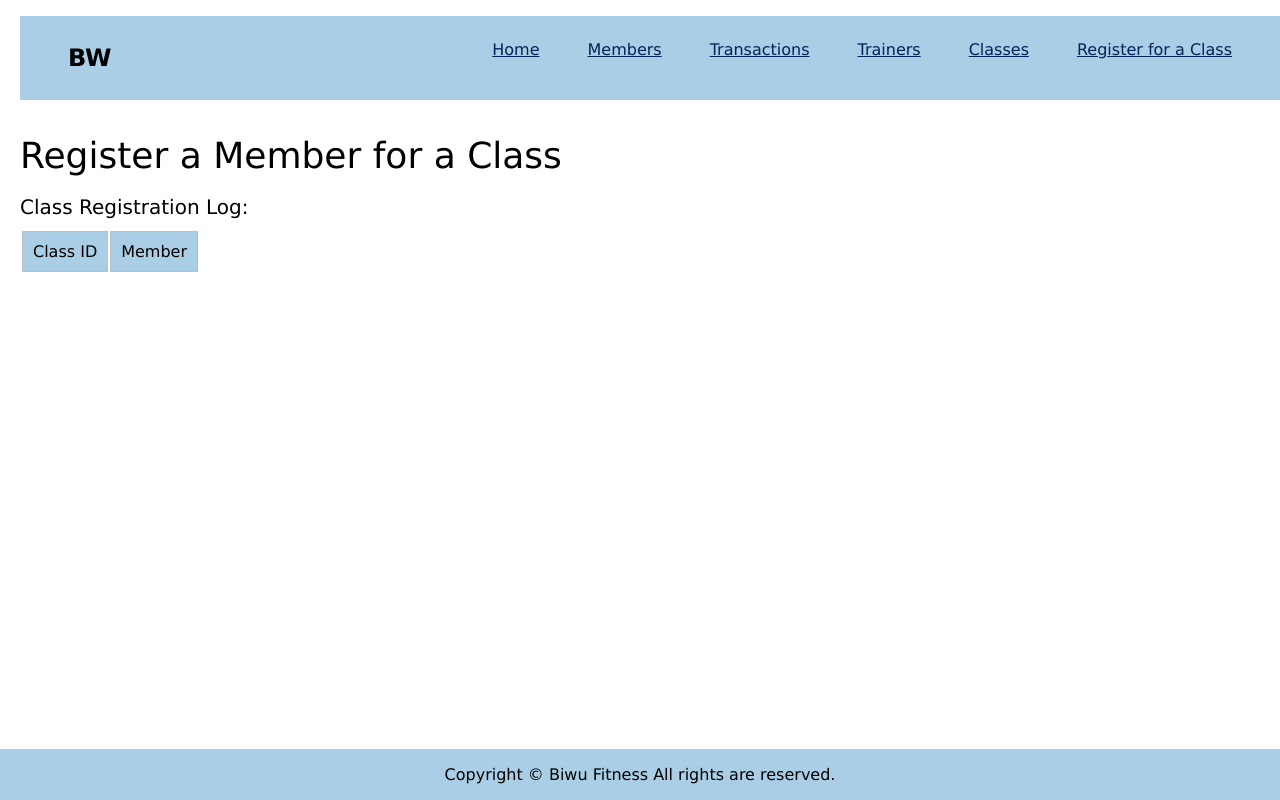
After one commit to mlnwu/osu-cs340-w23-biwu-fitness, a Flask app: page /register in a window 1280 px wide. The commit adds this page. Run offline with Flask 2, Linux system fonts and the light colour scheme; data that the repository does not hold is empty; some libraries are stand-ins or nearby versions.

Commit message:
Added class registration page, removed registration log from Classes page

```diff
--- a/app.py
+++ b/app.py
@@ -52,18 +52,8 @@ def classes():
         cursor.execute(query)
         classes_data = cursor.fetchall()
 
-        # mySQL query to get all membership transaction history with member names
-        query = """
-                SELECT TH.classes_class_id, M.first_name, M.last_name
-                FROM Classes_has_Members TH
-                JOIN Members M ON TH.members_member_id = M.member_id
-                """
-        cursor = mysql.connection.cursor()
-        cursor.execute(query)
-        class_registration_data = cursor.fetchall()
-
         # render classes.html with Classes data
-        return render_template("classes.html", classes_data=classes_data,  class_registration_data=class_registration_data)
+        return render_template("classes.html", classes_data=classes_data)
 
     if request.method == "POST":
 
@@ -348,6 +338,21 @@ def transactions():
 
         return redirect(url_for("transactions"))
 
+@app.route('/register', methods=["POST", "GET"])
+def register():
+    if request.method == "GET":
+        # mySQL query to get all members
+        query = """
+                SELECT TH.classes_class_id, M.first_name, M.last_name
+                FROM Classes_has_Members TH
+                JOIN Members M ON TH.members_member_id = M.member_id
+                """
+        cursor = mysql.connection.cursor()
+        cursor.execute(query)
+        class_registration_data = cursor.fetchall()
+
+        # render members.html with Members data
+        return render_template("register_for_class.html", class_registration_data=class_registration_data)
 
 # Listener
 
--- a/templates/edit_class.html
+++ b/templates/edit_class.html
@@ -9,6 +9,7 @@
         <li><a href="../transactions">Transactions</a></li>
         <li><a href="../trainers">Trainers</a></li>
         <li><a href="../classes">Classes</a></li>
+        <li><a href="register">Register for a Class</a></li>
     </ul>
 </nav>
 
--- a/templates/edit_member.html
+++ b/templates/edit_member.html
@@ -9,6 +9,7 @@
         <li><a href="../transactions">Transactions</a></li>
         <li><a href="../trainers">Trainers</a></li>
         <li><a href="../classes">Classes</a></li>
+        <li><a href="register">Register for a Class</a></li>
     </ul>
 </nav>
 
--- a/templates/edit_trainer.html
+++ b/templates/edit_trainer.html
@@ -9,6 +9,7 @@
         <li><a href="../transactions">Transactions</a></li>
         <li><a href="../trainers">Trainers</a></li>
         <li><a href="../classes">Classes</a></li>
+        <li><a href="register">Register for a Class</a></li>
     </ul>
 </nav>
 
--- a/templates/index.html
+++ b/templates/index.html
@@ -8,6 +8,7 @@
         <li><a href="transactions">Transactions</a></li>
         <li><a href="trainers">Trainers</a></li>
         <li><a href="classes">Classes</a></li>
+        <li><a href="register">Register for a Class</a></li>
     </ul>
 </nav>
 
--- a/templates/members.html
+++ b/templates/members.html
@@ -9,6 +9,7 @@
         <li><a href="transactions">Transactions</a></li>
         <li><a href="trainers">Trainers</a></li>
         <li><a href="classes">Classes</a></li>
+        <li><a href="register">Register for a Class</a></li>
     </ul>
 </nav>
 
--- /dev/null
+++ b/templates/register_for_class.html
@@ -0,0 +1,47 @@
+<!DOCTYPE html>
+<html lang="en">
+
+<nav id="navbar">
+    <h2>BW</h2>
+    <ul>
+        <li><a href="index">Home</a></li>
+        <li><a href="members">Members</a></li>
+        <li><a href="transactions">Transactions</a></li>
+        <li><a href="trainers">Trainers</a></li>
+        <li><a href="classes">Classes</a></li>
+        <li><a href="register">Register for a Class</a></li>
+    </ul>
+</nav>
+
+<head>
+    <meta charset="utf-8">
+    <link rel="stylesheet" href="../static/css/style.css">
+    <h1 class="h-primary">Register a Member for a Class</h1>
+</head>
+
+<h3>Class Registration Log:</h3>
+<table>
+    <thead>
+        <th>Class ID</th>
+        <th>Member</th>
+    </thead>
+    <tbody>
+        {% for class in class_registration_data %}
+        <tr>
+            <td>{{class['classes_class_id']}}</td>
+            <td>{{class['first_name']}} {{class['last_name']}}</td>
+        </tr>
+        {% endfor %}
+
+    </tbody>
+</table>
+
+<body>
+    <footer>
+        <div class="footer">
+            <p>Copyright &copy; Biwu Fitness All rights are reserved.</p>
+        </div>
+    </footer>
+</body>
+
+</html>
--- a/templates/trainers.html
+++ b/templates/trainers.html
@@ -9,6 +9,7 @@
         <li><a href="transactions">Transactions</a></li>
         <li><a href="trainers">Trainers</a></li>
         <li><a href="classes">Classes</a></li>
+        <li><a href="register">Register for a Class</a></li>
     </ul>
 </nav>
 
--- a/templates/transactions.html
+++ b/templates/transactions.html
@@ -9,6 +9,7 @@
         <li><a href="transactions">Transactions</a></li>
         <li><a href="trainers">Trainers</a></li>
         <li><a href="classes">Classes</a></li>
+        <li><a href="register">Register for a Class</a></li>
     </ul>
 </nav>
 
```
Also changed, not shown: templates/classes.html (+1 -17 lines).
